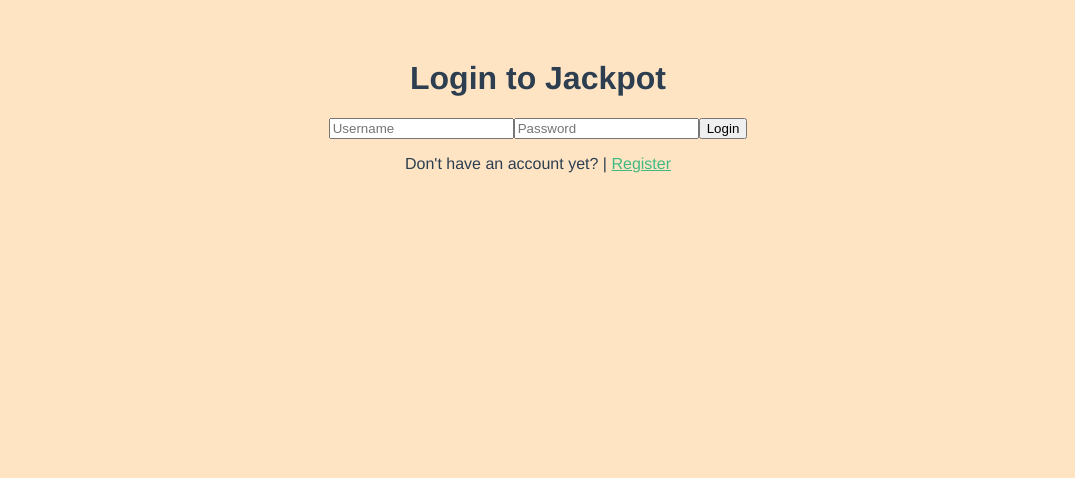
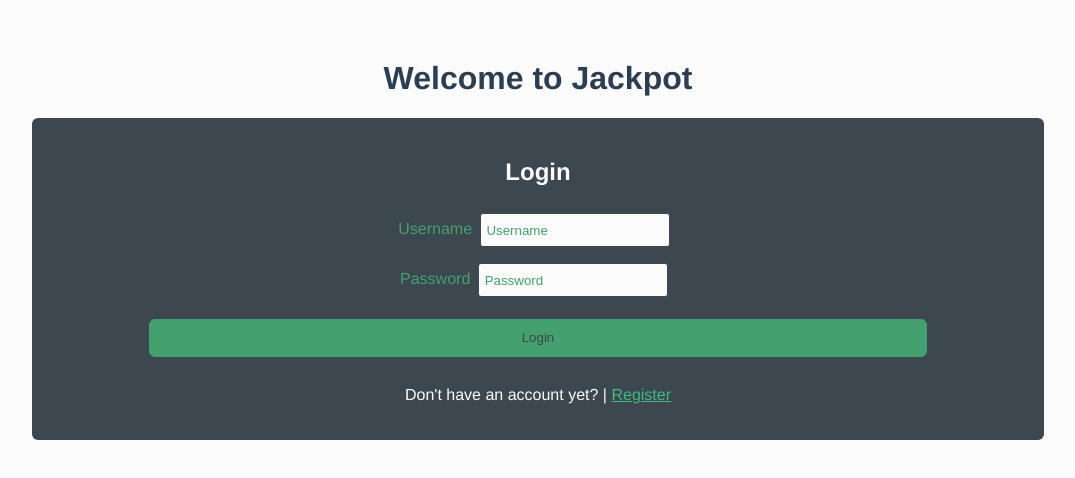
Before and after one commit to lienapaeps/webtechadvanced-eindbaas-frontend, a Vue app: page / in a window 1280 px wide. Shown: the top 478 px of the page, without its empty margins (102-1177 px from the left). Built offline with nearby package versions, Linux system fonts and the light colour scheme.

Commit message:
feat: add style

```diff
--- a/src/components/Login.vue
+++ b/src/components/Login.vue
@@ -5,14 +5,18 @@
 
 <template>
   <main>
-    <h1>Login to Jackpot</h1>
-    <div>
-      <label for=""></label>
-      <input type="text" id="username" name="username" placeholder="Username">
-      <input type="password" id="password" name="password" placeholder="Password">
-      <button type="submit">Login</button>
-    </div>
-    <div>
+    <h1>Welcome to Jackpot</h1>
+    <div class="form form--login">
+      <h2>Login</h2>
+      <div class="form__row">
+        <label for="">Username</label>
+        <input type="text" id="username" name="username" placeholder="Username">
+      </div>
+      <div class="form__row">
+        <label for="">Password</label>
+        <input type="password" id="password" name="password" placeholder="Password">
+      </div>
+      <button type="submit" class="button">Login</button>
       <p>
         Don't have an account yet? | <a href="#">Register</a>
       </p>
--- a/src/sass/_global.scss
+++ b/src/sass/_global.scss
@@ -1,7 +1,8 @@
+@use "./colors";
 * {
     box-sizing: border-box;
   }
 
   body {
-    background-color: bisque;
+    background-color: colors.$offwhite;
   }
--- a/src/sass/app.scss
+++ b/src/sass/app.scss
@@ -1,5 +1,5 @@
 @use "./global";
 @use "./colors";
 @use "./components/alert";
-@use "./components/input";
+@use "./components/form";
 @use "./components/btn";
--- a/src/sass/components/_btn.scss
+++ b/src/sass/components/_btn.scss
@@ -0,0 +1,11 @@
+@use "../colors";
+
+.button {
+    background-color: colors.$primary;
+    color: colors.$dark;
+    border: 1px solid colors.$primary;
+    border-radius: 6px;
+    padding: .8em 1.6em;
+    margin: 1em .4em;
+    width: 80%;
+}
--- /dev/null
+++ b/src/sass/components/_form.scss
@@ -0,0 +1,31 @@
+@use "../colors";
+
+.form {
+    background-color: colors.$dark;
+    color: colors.$primary;
+    border-radius: 6px;
+    padding: 1.2em;
+    margin: 1em 10%;
+}
+
+.form__row {
+    width: 100%;
+}
+
+h2, p {
+    color: colors.$offwhite;
+}
+
+input {
+    background-color: colors.$offwhite;
+    color: colors.$dark;
+    border: 1px solid colors.$dark;
+    border-radius: 3px;
+    line-height: 1.6em;
+    padding: .4em;
+    margin: .6em;
+}
+
+input::placeholder {
+    color: colors.$primary;
+}
```
Also changed, not shown: src/sass/components/_input.scss (deleted).
